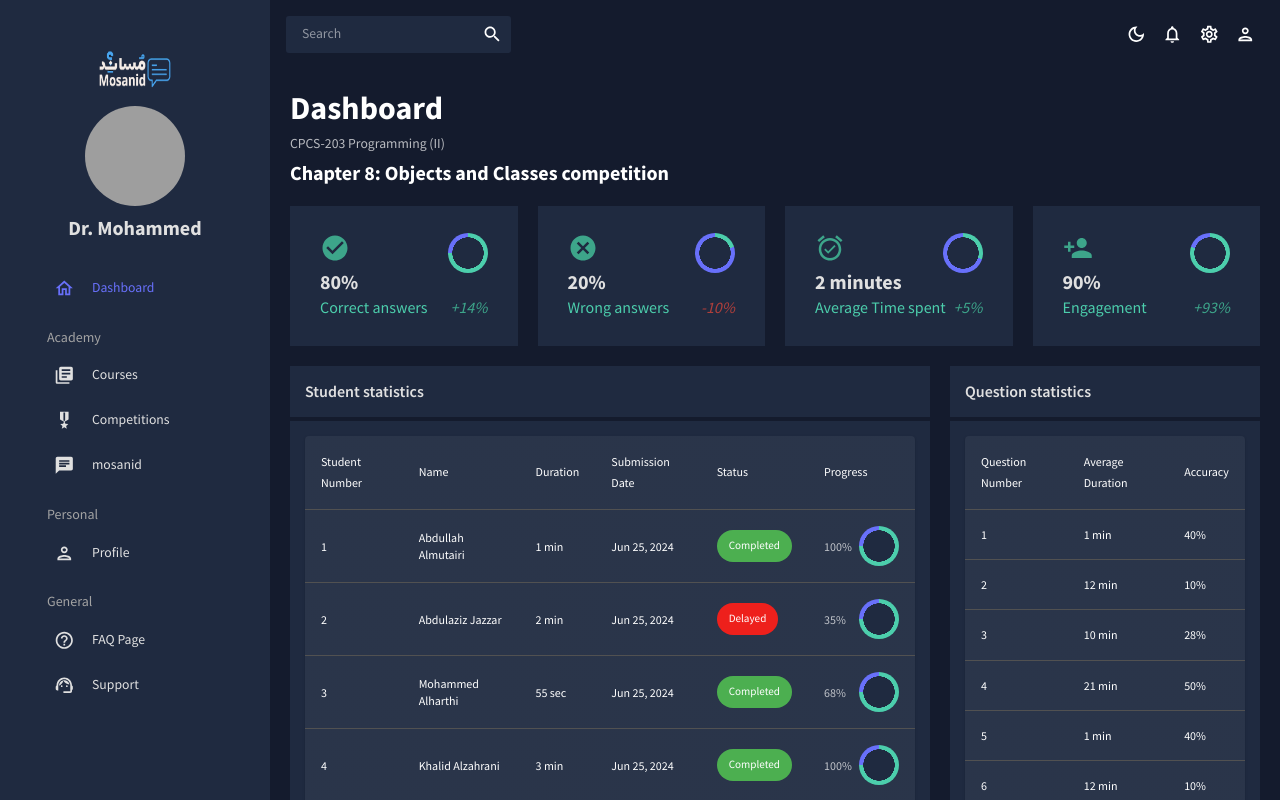
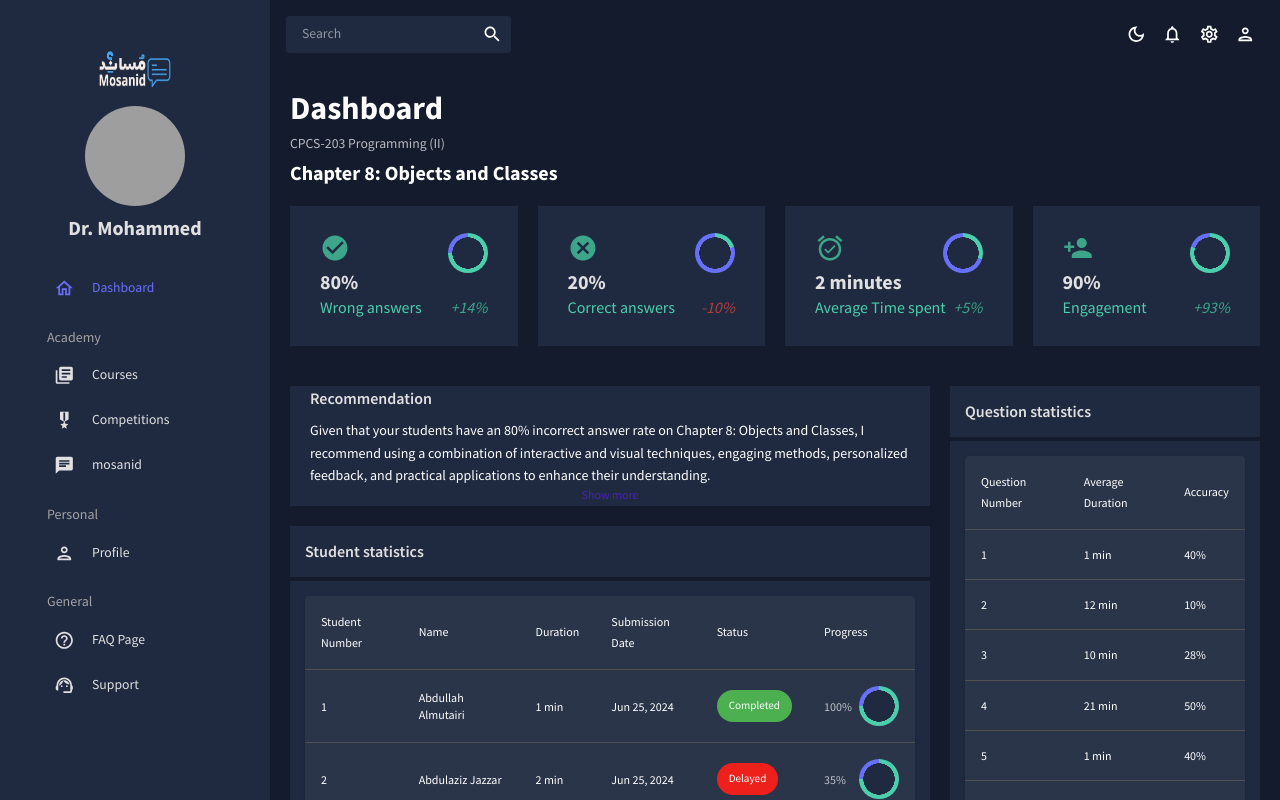
Before and after one commit to aqasemi/mosanid, a React (Create React App) app in the folder frontend/: page / in a window 1280 px wide. Shown: the top 800 px of the page. Built offline with nearby package versions, Linux system fonts and the light colour scheme; grey boxes are pictures that could not be loaded.

Commit message:
Add files via upload

```diff
--- a/frontend/src/scenes/dashboard/index.jsx
+++ b/frontend/src/scenes/dashboard/index.jsx
@@ -1,18 +1,25 @@
-import { Box, Chip, Typography, useTheme, Paper } from "@mui/material";
-import { tokens } from "../../theme";
+import React, { useState } from "react";
+import {
+  Box,
+  Chip,
+  Typography,
+  Paper,
+  ListItemText, // Import ListItemText
+} from "@mui/material";
+import { useTheme } from "@mui/material/styles";
 import CheckCircleIcon from "@mui/icons-material/CheckCircle";
 import PersonAddIcon from "@mui/icons-material/PersonAdd";
 import StatBox from "../../components/StatBox";
 import ProgressCircle from "../../components/ProgressCircle";
 import CancelIcon from "@mui/icons-material/Cancel";
 import AlarmOnIcon from "@mui/icons-material/AlarmOn";
-import * as React from "react";
 import Table from "@mui/material/Table";
 import TableBody from "@mui/material/TableBody";
 import TableCell from "@mui/material/TableCell";
 import TableContainer from "@mui/material/TableContainer";
 import TableHead from "@mui/material/TableHead";
 import TableRow from "@mui/material/TableRow";
+import { tokens } from "../../theme";
 import {
   studentData,
   statusColors,
@@ -22,6 +29,7 @@ import {
 const Dashboard = () => {
   const theme = useTheme();
   const colors = tokens(theme.palette.mode);
+  const [showAll, setShowAll] = useState(false); // Define showAll state
 
   return (
     <Box m="20px">
@@ -42,7 +50,7 @@ const Dashboard = () => {
             CPCS-203 Programming (II)
           </Typography>
           <Typography variant="h4" fontWeight="bold" color="textPrimary">
-            Chapter 8: Objects and Classes competition
+            Chapter 8: Objects and Classes
           </Typography>
         </Box>
       </Box>
@@ -63,7 +71,7 @@ const Dashboard = () => {
         >
           <StatBox
             title="80%"
-            subtitle="Correct answers"
+            subtitle="Wrong answers"
             progress="0.75"
             change="14%"
             icon={
@@ -82,7 +90,7 @@ const Dashboard = () => {
         >
           <StatBox
             title="20%"
-            subtitle="Wrong answers"
+            subtitle="Correct answers"
             progress="0.20"
             change="-10%"
             icon={
@@ -130,8 +138,104 @@ const Dashboard = () => {
             }
           />
         </Box>
+        {/* ROW 2 */}
+        {/* Recommendation Box */}
+        <Box
+          gridColumn="span 8"
+          backgroundColor={colors.primary[400]}
+          display="flex"
+          flexDirection="column"
+          alignItems="flex-start"
+          justifyContent="center"
+          p="20px"
+          mt="20px"
+        >
+          <Typography
+            color={colors.grey[100]}
+            variant="h5"
+            fontWeight="600"
+            mb="10px"
+          >
+            Recommendation
+          </Typography>
+          <Typography variant="h6" color="textPrimary" textAlign="left">
+            Given that your students have an 80% incorrect answer rate on
+            Chapter 8: Objects and Classes, I recommend using a combination of
+            interactive and visual techniques, engaging methods, personalized
+            feedback, and practical applications to enhance their understanding.
+                <Typography
+                  variant="body2"
+                  sx={{ color: "#4B23B6", textAlign: "center" }}
+                  onClick={() => setShowAll(!showAll)}
+                >
+                  {showAll ? "Show less" : "Show more"}
+                </Typography>
 
-        {/* ROW 2 */}
+
+          </Typography>
+          {showAll && (
+            <Typography variant="body2" color="textPrimary" textAlign="left" mt={2}>
+              Here are some specific suggestions: Use visual aids like diagrams and flowcharts,
+              incorporate interactive coding sessions, and provide personalized feedback and
+              practical examples to solidify their understanding.
+            </Typography>
+          )}
+        </Box>
+        <Box
+          gridColumn="span 4"
+          gridRow="span 4"
+          backgroundColor={colors.primary[400]}
+          overflow="auto"
+          mt="20px"
+        >
+          <Box
+            display="flex"
+            justifyContent="space-between"
+            alignItems="center"
+            borderBottom={`4px solid ${colors.primary[500]}`}
+            colors={colors.grey[100]}
+            p="15px"
+          >
+            <Typography color={colors.grey[100]} variant="h5" fontWeight="600">
+              Question statistics
+            </Typography>
+          </Box>
+          <Box
+            display="flex"
+            justifyContent="space-between"
+            alignItems="center"
+            borderBottom={`4px solid ${colors.primary[500]}`}
+            colors={colors.grey[100]}
+            p="15px"
+          >
+            <TableContainer
+              component={Paper}
+              sx={{ backgroundColor: colors.primary[400] }}
+            >
+              <Table sx={{ minWidth: 50 }} aria-label="simple table">
+                <TableHead>
+                  <TableRow>
+                    <TableCell>Question Number</TableCell>
+                    <TableCell>Average Duration</TableCell>
+                    <TableCell>Accuracy</TableCell>
+                  </TableRow>
+                </TableHead>
+                <TableBody>
+                  {mockTransactions.map((row) => (
+                    <TableRow
+                      key={row.txId}
+                      sx={{ "&:last-child td, &:last-child th": { border: 0 } }}
+                    >
+                      <TableCell>{row.Questionnumber}</TableCell>
+                      <TableCell>{row.AverageDuration}</TableCell>
+                      <TableCell>{row.Accuracy}%</TableCell>
+                    </TableRow>
+                  ))}
+                </TableBody>
+              </Table>
+            </TableContainer>
+          </Box>
+        </Box>
         <Box
           gridColumn="span 8"
           gridRow="span 4"
@@ -212,60 +316,6 @@ const Dashboard = () => {
             </TableContainer>
           </Box>
         </Box>
-        <Box
-          gridColumn="span 4"
-          gridRow="span 4"
-          backgroundColor={colors.primary[400]}
-          overflow="auto"
-        >
-          <Box
-            display="flex"
-            justifyContent="space-between"
-            alignItems="center"
-            borderBottom={`4px solid ${colors.primary[500]}`}
-            colors={colors.grey[100]}
-            p="15px"
-          >
-            <Typography color={colors.grey[100]} variant="h5" fontWeight="600">
-              Question statistics
-            </Typography>
-          </Box>
-          <Box
-            display="flex"
-            justifyContent="space-between"
-            alignItems="center"
-            borderBottom={`4px solid ${colors.primary[500]}`}
-            colors={colors.grey[100]}
-            p="15px"
-          >
-            <TableContainer
-              component={Paper}
-              sx={{ backgroundColor: colors.primary[400] }}
-            >
-              <Table sx={{ minWidth: 50 }} aria-label="simple table">
-                <TableHead>
-                  <TableRow>
-                    <TableCell>Question Number</TableCell>
-                    <TableCell>Average Duration</TableCell>
-                    <TableCell>Accuracy</TableCell>
-                  </TableRow>
-                </TableHead>
-                <TableBody>
-                  {mockTransactions.map((row) => (
-                    <TableRow
-                      key={row.txId}
-                      sx={{ "&:last-child td, &:last-child th": { border: 0 } }}
-                    >
-                      <TableCell>{row.Questionnumber}</TableCell>
-                      <TableCell>{row.AverageDuration}</TableCell>
-                      <TableCell>{row.Accuracy}%</TableCell>
-                    </TableRow>
-                  ))}
-                </TableBody>
-              </Table>
-            </TableContainer>
-          </Box>
-        </Box>
       </Box>
     </Box>
   );
```
